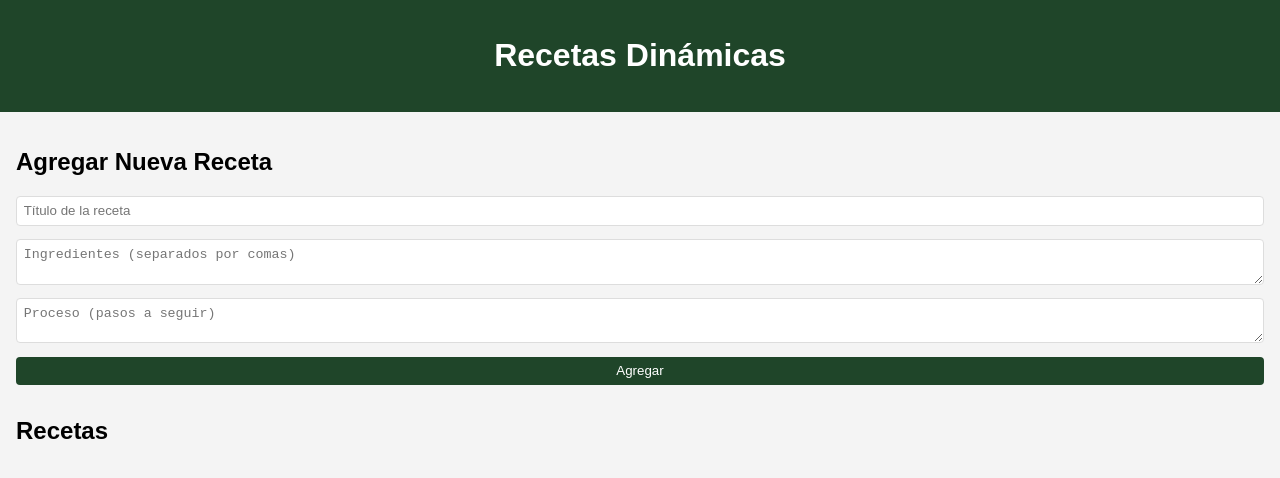
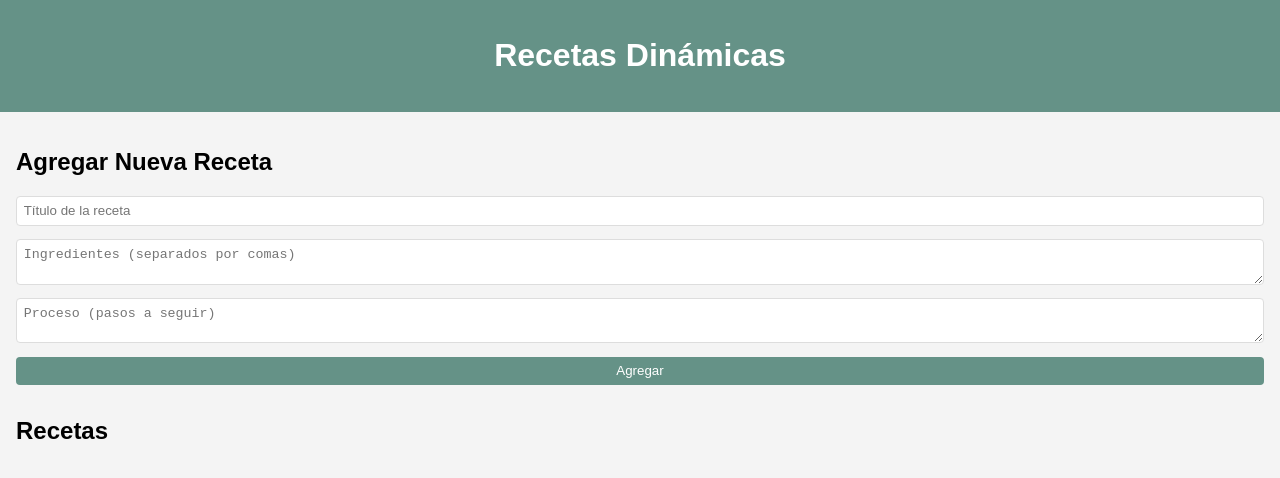
Before and after one commit to Bryaan159/DevPrueba, a plain HTML site: page frontend/index.html in a window 1280 px wide. Drawn offline with nearby package versions, Linux system fonts and the light colour scheme; no server answers.

Commit message:
Cambio de color en frotend

```diff
--- a/frontend/index.html
+++ b/frontend/index.html
@@ -13,7 +13,7 @@
     }
 
     header {
-      background-color: #1F4529;
+      background-color: #659287;
       color: white;
       padding: 1em;
       text-align: center;
@@ -42,7 +42,7 @@
 
     form button {
       padding: 0.5em;
-      background-color: #1F4529;
+      background-color: #659287;
       color: white;
       border: none;
       cursor: pointer;
@@ -50,7 +50,7 @@
     }
 
     form button:hover {
-      background-color: #1F4529;
+      background-color: #659287;
     }
 
     #recetas-container {
```
